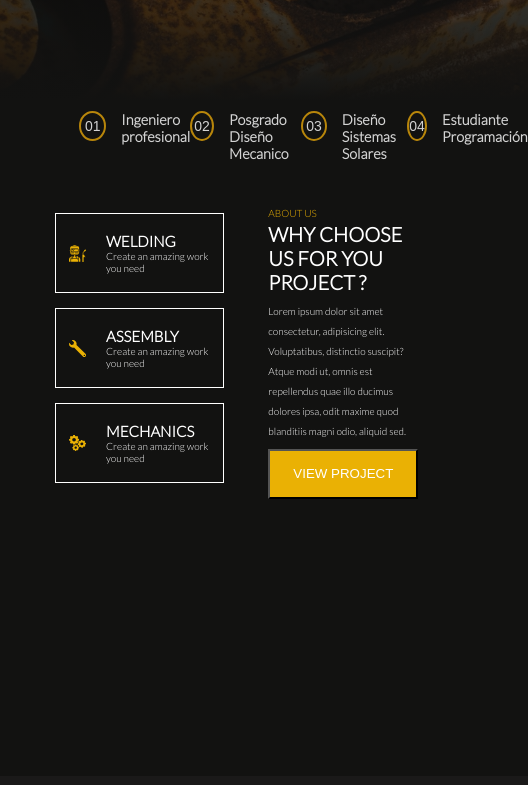
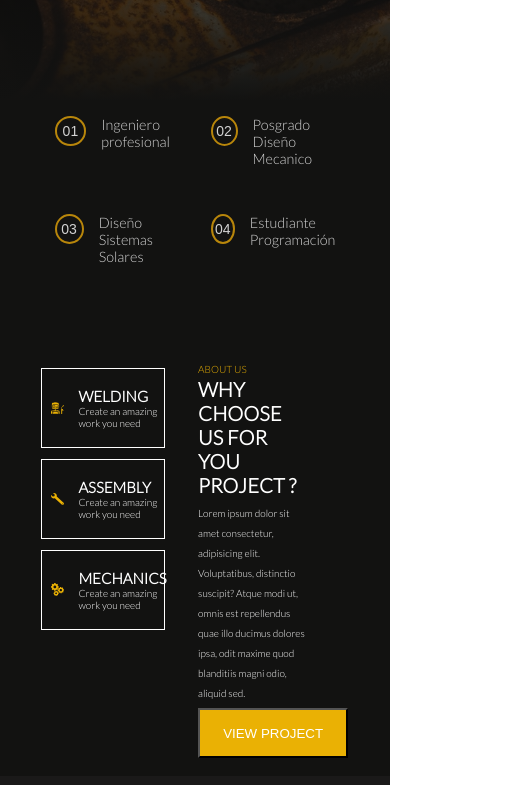
Before and after one commit to zulu776/Portafolio-SebastianZuluagaB, a plain HTML site: page index.html in a window 390 px wide. Shown: the part 777-1562 px from the top of the page, 528 px wide, since content can reach past the window. Drawn offline with Linux system fonts and the light colour scheme.

Commit message:
arreglos ciruclos numeros

```diff
--- a/assets/css/style.css
+++ b/assets/css/style.css
@@ -203,7 +203,7 @@ nav.social-nav ul li img {
 /* PARTE DE ARRIBA */
 
 .info-nav{
-    width: 70%;
+    width: 80%;
     height: 10%;
     display: flex;
     justify-content: space-around;
@@ -211,11 +211,12 @@ nav.social-nav ul li img {
 }
 
 .square{
-    width: 30%;
-    height: 80%;
+    width: 100%;
+    height: 70%;
     display: flex;
     justify-content: center;
     color: lightgray;
+    /* background-color: red; */
 }
 
 .square:hover{
@@ -224,7 +225,6 @@ nav.social-nav ul li img {
 
 .info-nav p {
     font-size: 1.25rem;
-    font-weight: bold;
     margin-left: 0.938rem;
 
 }
@@ -358,10 +358,15 @@ nav.social-nav ul li img {
 
 @media (max-width: 580px) {
 
+    .info-nav {
+        height: 40%;
+        display: grid;
+        grid-template-columns: 40% 40%;
+    }
+
     .info-nav p {
         font-size: 0.9rem;
         margin-left: 0.938rem;
-
     }
 
     .circle{
@@ -370,6 +375,10 @@ nav.social-nav ul li img {
         height: 30px;
         font-size: 14px;
 
+    }
+
+    .boxes{
+        margin-top: 15%;
     }
 
     .menace-text {
```
